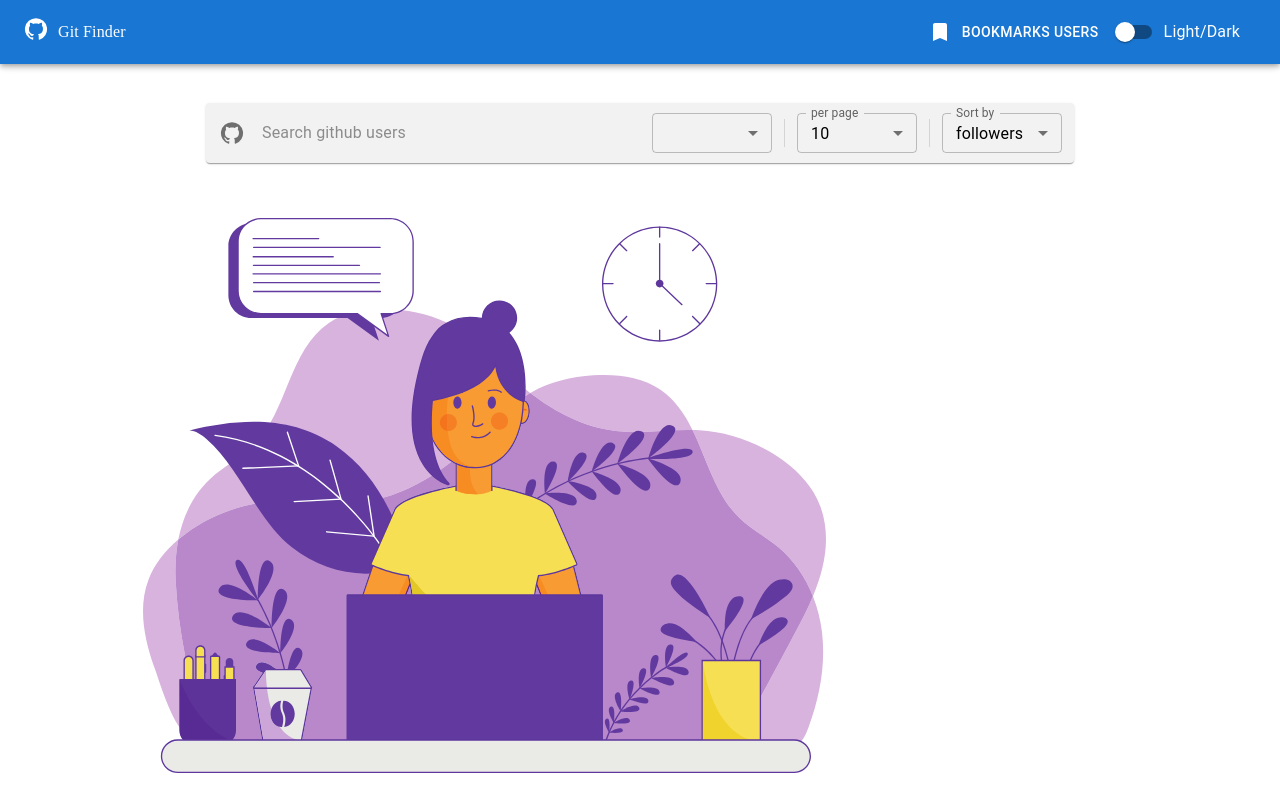
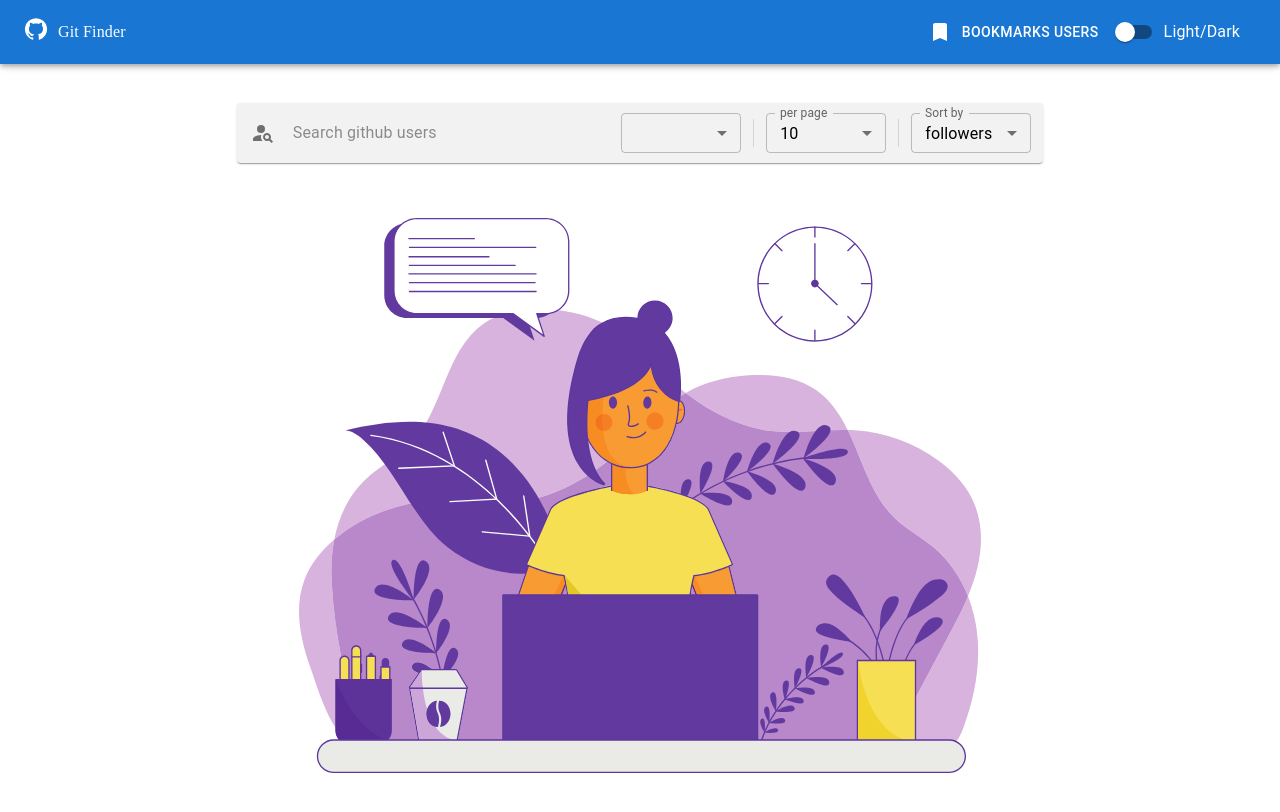
Before and after one commit to mina-adibe/git-finder, a React (Create React App) app: page / in a window 1280 px wide. Shown: the top 812 px of the page. Built offline with nearby package versions, Linux system fonts and the light colour scheme.

Commit message:
style(project): enhance ui

```diff
--- a/src/components/cards/Cards.tsx
+++ b/src/components/cards/Cards.tsx
@@ -1,4 +1,4 @@
-import { Box, Grid } from "@mui/material";
+import { Box, Container, Grid } from "@mui/material";
 import React from "react";
 import Loader from "../loader/Loader";
 import UserCard from "../userCard/UserCard";
@@ -15,21 +15,17 @@ const Cards = (props: CardsProps) => {
     return <h1>Error...</h1>;
   }
   return (
-    <React.Fragment>
-      <Box
+    <Container
       sx={{
-          width: "80vw",
-          mx: "auto",
-          display: "flex",
-          alignItems: "center",
         my: "40px",
         p: "15px",
       }}>
       {!data && (
-          <Box>
+        <Box sx={{ display: "flex", alignItems: "center", justifyContent: "center" }}>
           <img src="/assets/Home-img.svg" alt="React Logo" />
         </Box>
       )}
+      <Container>
         <Grid container spacing={{ xs: 2, md: 3 }}>
           {data &&
             data.items.map((user) => {
@@ -40,8 +36,8 @@ const Cards = (props: CardsProps) => {
               );
             })}
         </Grid>
-      </Box>
-    </React.Fragment>
+      </Container>
+    </Container>
   );
 };
 
--- a/src/components/loader/Loader.tsx
+++ b/src/components/loader/Loader.tsx
@@ -1,12 +1,14 @@
 import React from "react";
 import CircularProgress from "@mui/material/CircularProgress";
-import { Box } from "@mui/material";
+import { Box, Container } from "@mui/material";
 
 const Loader = () => {
   return (
-    <Box sx={{ display: "flex", alignItems: "center" }}>
-      <CircularProgress color="inherit" />
-    </Box>
+    <Container>
+      <Box sx={{ display: "flex", justifyContent: "center", alignItems: "center" }}>
+        <CircularProgress color="inherit" />
+      </Box>
+    </Container>
   );
 };
 
--- a/src/components/search/Search.tsx
+++ b/src/components/search/Search.tsx
@@ -1,19 +1,20 @@
 /* eslint-disable react-hooks/rules-of-hooks */
 import React from "react";
-
 import { Box } from "@mui/system";
-import { IconButton, InputBase, InputLabel, Paper } from "@mui/material";
+import { Container, IconButton, InputBase, InputLabel, Paper } from "@mui/material";
 import Divider from "@mui/material/Divider";
-import GitHubIcon from "@mui/icons-material/GitHub";
 
 import MenuItem from "@mui/material/MenuItem";
 import FormControl from "@mui/material/FormControl";
 import Select from "@mui/material/Select";
+import PersonSearchIcon from "@mui/icons-material/PersonSearch";
+
 import { SearchProps } from "../../types/types";
 
 const Search = ({ handleChange, searchTerm }: SearchProps) => {
   return (
     <React.Fragment>
+      <Container>
         <Box>
           <Paper
             component="div"
@@ -26,7 +27,7 @@ const Search = ({ handleChange, searchTerm }: SearchProps) => {
               mx: "auto",
             }}>
             <IconButton type="submit" sx={{ p: "10px" }} aria-label="search">
-            <GitHubIcon />
+              <PersonSearchIcon />
             </IconButton>
             <InputBase
               sx={{ ml: 1, flex: 1 }}
@@ -82,6 +83,7 @@ const Search = ({ handleChange, searchTerm }: SearchProps) => {
             </FormControl>
           </Paper>
         </Box>
+      </Container>
     </React.Fragment>
   );
 };
--- a/src/components/userCard/UserCard.tsx
+++ b/src/components/userCard/UserCard.tsx
@@ -69,7 +69,7 @@ const UserCard = ({ user, isBookmarkPage }: UserCartProps) => {
           </Box>
         </CardContent>
 
-        <CardActions>
+        <CardActions sx={{ display: "flex", justifyContent: "space-between" }}>
           <Button size="small" component={RRLink} to={`/user/${loginName}`}>
             <UnfoldMoreIcon />
             More
--- a/src/pages/HomePage.tsx
+++ b/src/pages/HomePage.tsx
@@ -57,6 +57,13 @@ const HomePage = () => {
       />
       {/* cards component  */}
       <Cards isFetching={isFetching} isError={isError} data={data} />
+      {/* Pagination Component */}
+      <PaginationComponent
+        pagesCount={pagesCount}
+        page={page}
+        handleChangePanination={handleChangePanination}
+        isData={isData}
+      />
     </React.Fragment>
   );
 };
```
Lines whose indentation alone changed are shown as unchanged.
